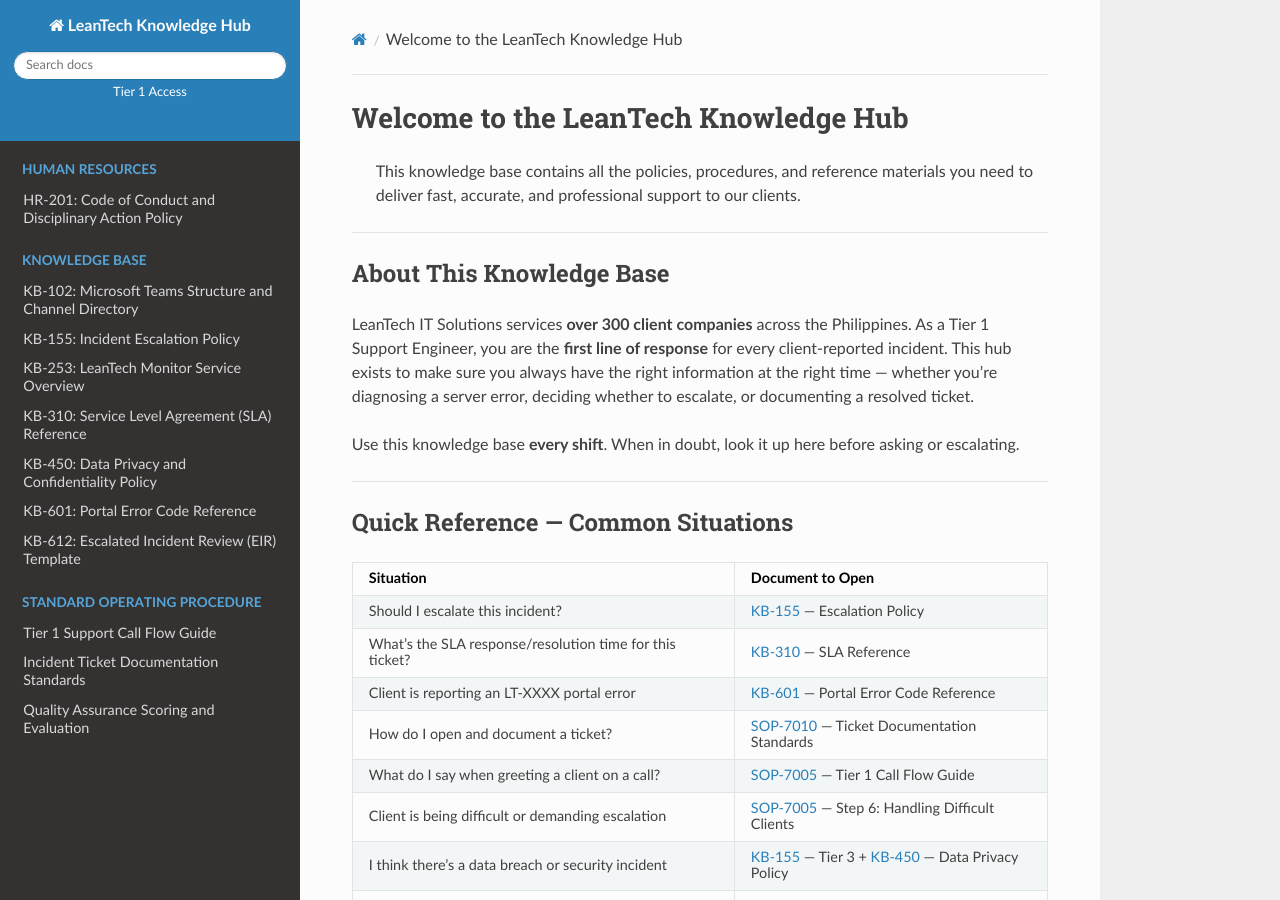
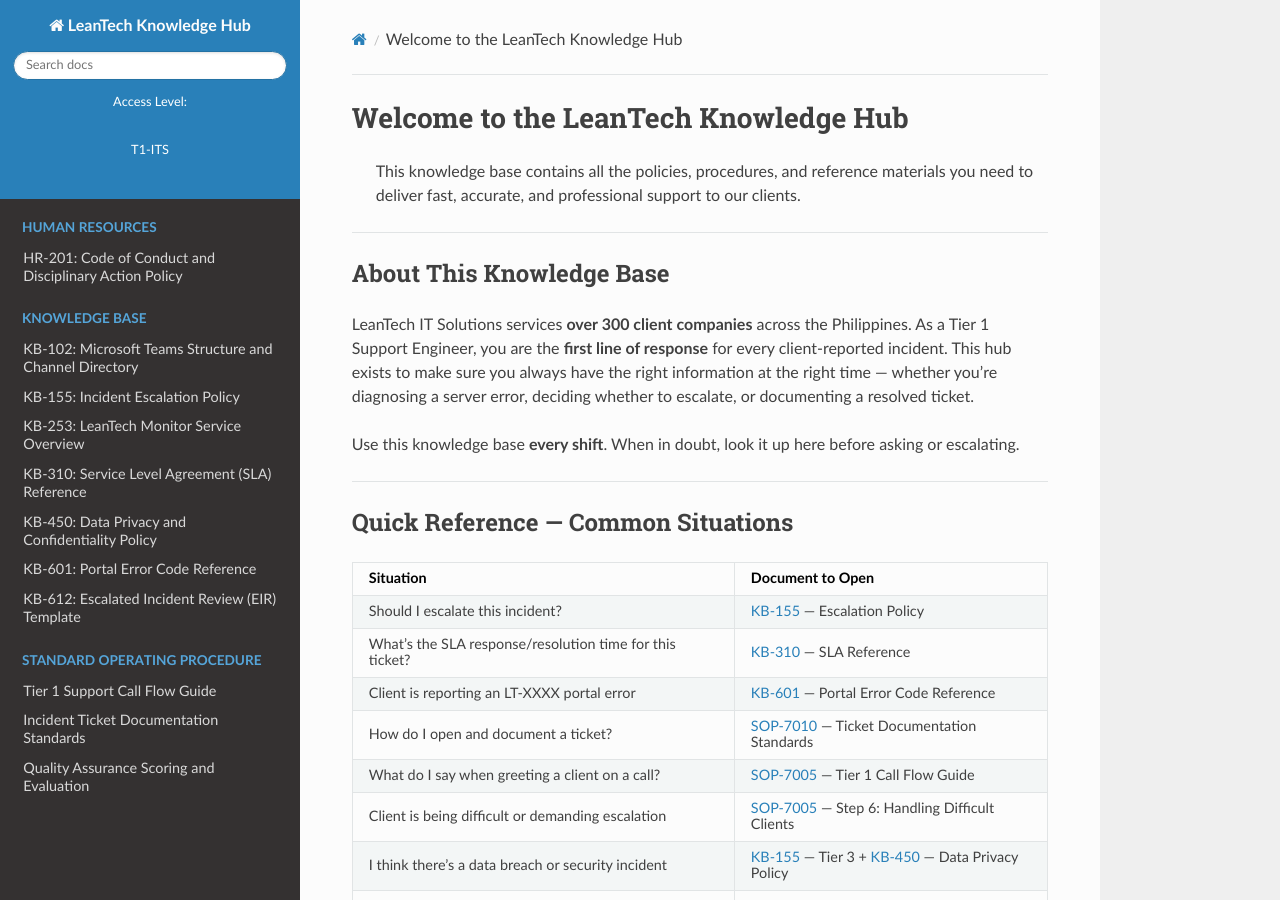
Before and after one commit to UE-Cal-CPE/wg2026-finals-ltcms, a Sphinx documentation site: the page built from docs/index.rst, in a window 1280 px wide and 900 px high. Built offline with Sphinx 7.4.7 and the Read the Docs theme 3.1.0, drawn with Linux system fonts in a browser that asks for light colours.

Commit message:
Refactor sidebar access level display; enhance readability and structure

```diff
--- a/docs/_templates/layout.html
+++ b/docs/_templates/layout.html
@@ -3,5 +3,7 @@
 {% block sidebartitle %}
     {{ super() }}
     <!-- Your custom HTML content goes here -->
-    <p style="color: white; font-size: 0.8em; padding: 0 5px;">Tier 1 Access</p>
+    <div style="padding: 0 5px; margin-top: 10px;">
+        <p style="color: white; font-size: 0.8em;">Access Level: </p><p style="color: white; font-size: 0.8em;">T1-ITS</p>
+    </div>
 {% endblock %}
```
